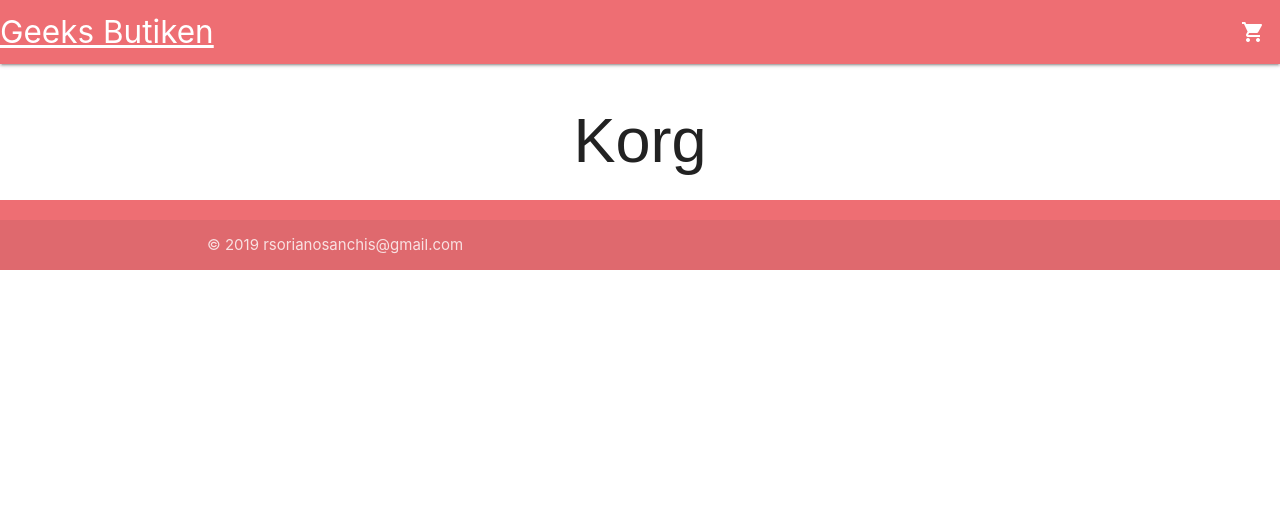
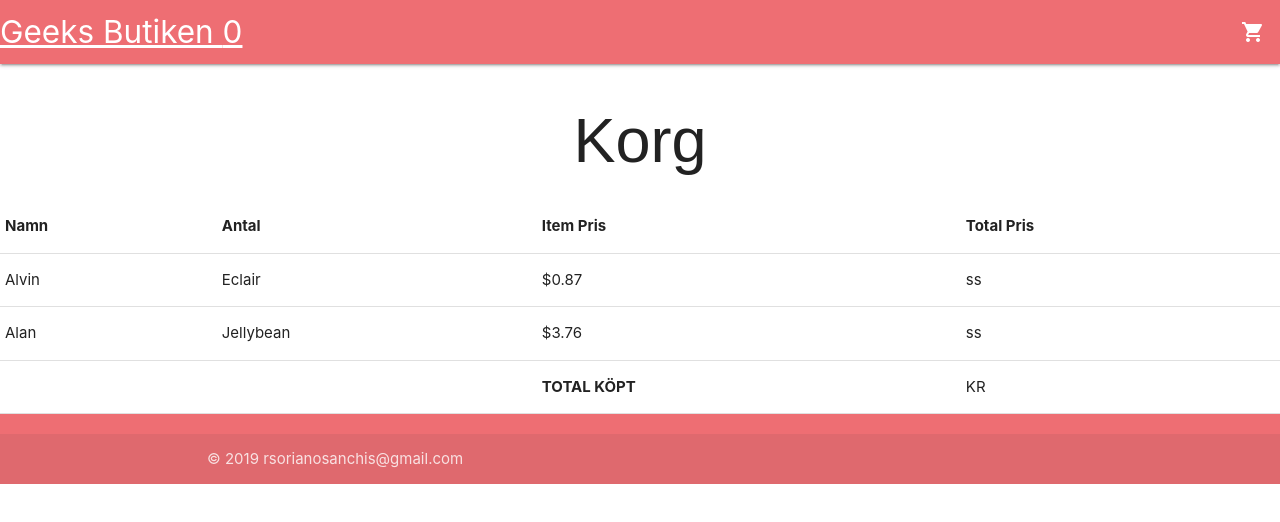
Before and after one commit to rsorianosanchis/mandatory-cms2, a React (Create React App) app: page /korg in a window 1280 px wide. Shown: the top 522 px of the page. Built offline with nearby package versions, Linux system fonts and the light colour scheme; a web font is replaced by a local one.

Commit message:
v. branch korg storage 2019/9/21--20:40

```diff
--- a/src/components/header.js
+++ b/src/components/header.js
@@ -2,10 +2,22 @@
 import {NavLink } from "react-router-dom";
 
 const Header = (props) => {
+  const [antalIcon,setAntalIcon] = useState(0);
+  //
+  useEffect(()=>{
+    const temp = localStorage.getItem("korg");
+    let x = [];
+    let tempAntal = 0;
+    if (temp) {
+      x = JSON.parse(temp);
+      x.map(item=>{
+        tempAntal = tempAntal + item.itemAntal
+      })
 
-  useEffect(()=>{
-
-    //setKorgAntalIcon(korgAntalIcon);
+    }
+    console.log(tempAntal);
+    setAntalIcon(tempAntal);
+    //setKorgAntalIcon(kor  gAntalIcon);
 
   },[]);
 
@@ -13,7 +25,7 @@
     <nav>
       <div className="nav-wrapper">
         <NavLink to="/" className="brand-logo left">
-          Geeks Butiken
+          Geeks Butiken {antalIcon}
         </NavLink>
         <ul id="nav-mobile" className="right">
           <li>
--- a/src/components/korg.js
+++ b/src/components/korg.js
@@ -1,11 +1,47 @@
-import React, { Fragment } from "react";
+import React, { Fragment,useState,useEffect } from "react";
 //import Header from "./header.js";
 
 const Korg = () => {
+  const localKorg = localStorage.getItem('korg');
+  const korg = JSON.parse(localKorg)
+  const [totalKopt,setTotalKopt] = useState(0);
+
+
   return (
     <Fragment>
+      <h1 className="text-center">Korg</h1>
+      <table>
+        <thead>
+          <tr>
+            <th>Namn</th>
+            <th>Antal</th>
+            <th>Item Pris</th>
+            <th>Total Pris</th>
+          </tr>
+        </thead>
 
-      <h1 className="text-center">Korg</h1>
+        <tbody>
+
+          <tr>
+            <td>Alvin</td>
+            <td>Eclair</td>
+            <td>$0.87</td>
+            <td>ss</td>
+          </tr>
+          <tr>
+            <td>Alan</td>
+            <td>Jellybean</td>
+            <td>$3.76</td>
+            <td>ss</td>
+          </tr>
+          <tr>
+            <td></td>
+            <td></td>
+            <th>TOTAL KÖPT</th>
+            <td>KR</td>
+          </tr>
+        </tbody>
+      </table>
     </Fragment>
   );
 };
```
